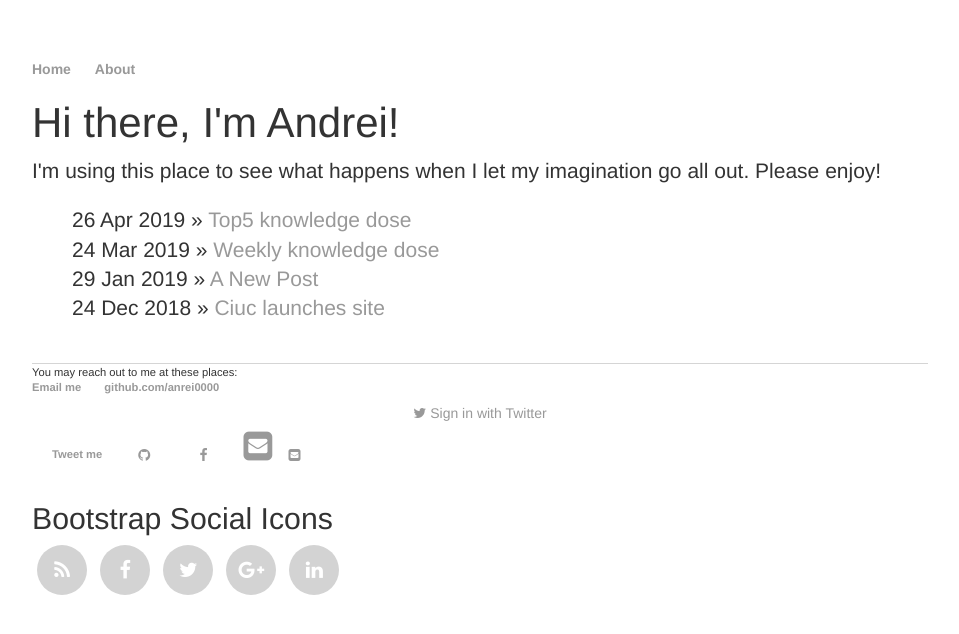
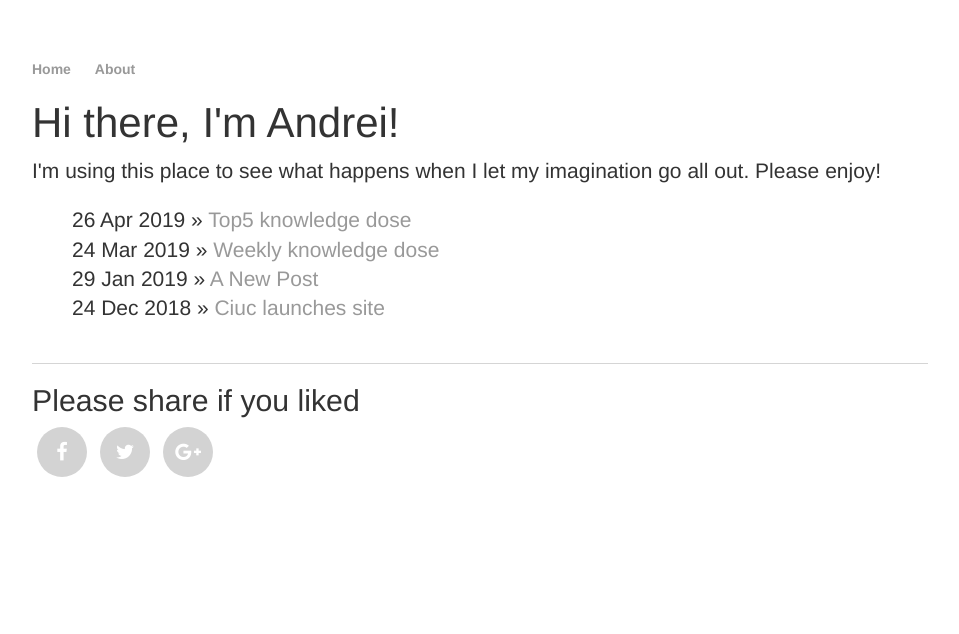
Before and after one commit to anrei0000/anrei0000.github.io, a Jekyll site: the page built from index.html, in a window 1280 px wide. Shown: the top 634 px of the page, without its empty margins (160-1119 px from the left). Built offline with Jekyll 4.4.1, drawn with Linux system fonts in a browser that asks for light colours; nearby versions of some CDN libraries; comment, search, counter and statistics services are not loaded.

Commit message:
- test fa

```diff
--- a/_layouts/default.html
+++ b/_layouts/default.html
@@ -21,46 +21,44 @@
 {{ content }}
 
 <footer>
-    You may reach out to me at these places:
-    <ul>
-        <li><a href="mailto:ciuculescu.andrei.dev@gmail.com">Email me</a></li>
-        <li><a href="https://github.com/anrei0000">github.com/anrei0000</a></li>
-        <li>
-            <a class="btn btn-block btn-social btn-twitter">
-                <span class="fa fa-twitter"></span> Sign in with Twitter
-            </a>
-        </li>
-        <li><a href="https://twitter.com/intent/tweet?screen_name=lpgfmk&ref_src=twsrc%5Etfw"
-               class="twitter-mention-button" data-show-count="false">Tweet me</a>
-            <script async src="https://platform.twitter.com/widgets.js" charset="utf-8"></script>
-        </li>
-        <li>
-            <a class="btn btn-social-icon btn-github" href="https://github.com/anrei0000">
-                <span class="fa fa-github"></span>
-            </a>
-        </li>
-        <li>
-            <a class="btn btn-social-icon btn-facebook">
-                <span class="fa fa-facebook"></span>
-            </a>
-        </li>
-        <li>
-            <a href="#" id="share-em" class="sharer button"><i class="fa fa-3x fa-envelope-square"></i></a>
-            <a class="btn btn-social-icon btn-facebook">
-                <span class="fa fa-envelope-square"></span>
-            </a>
-        </li>
-    </ul>
+<!--    You may reach out to me at these places:-->
+<!--    <ul>-->
+<!--        <li><a href="mailto:ciuculescu.andrei.dev@gmail.com">Email me</a></li>-->
+<!--        <li><a href="https://github.com/anrei0000">github.com/anrei0000</a></li>-->
+<!--        <li>-->
+<!--            <a class="btn btn-block btn-social btn-twitter">-->
+<!--                <span class="fa fa-twitter"></span> Sign in with Twitter-->
+<!--            </a>-->
+<!--        </li>-->
+<!--        <li><a href="https://twitter.com/intent/tweet?screen_name=lpgfmk&ref_src=twsrc%5Etfw"-->
+<!--               class="twitter-mention-button" data-show-count="false">Tweet me</a>-->
+<!--            <script async src="https://platform.twitter.com/widgets.js" charset="utf-8"></script>-->
+<!--        </li>-->
+<!--        <li>-->
+<!--            <a class="btn btn-social-icon btn-github" href="https://github.com/anrei0000">-->
+<!--                <span class="fa fa-github"></span>-->
+<!--            </a>-->
+<!--        </li>-->
+<!--        <li>-->
+<!--            <a class="btn btn-social-icon btn-facebook">-->
+<!--                <span class="fa fa-facebook"></span>-->
+<!--            </a>-->
+<!--        </li>-->
+<!--        <li>-->
+<!--            <a href="#" id="share-em" class="sharer button"><i class="fa fa-3x fa-envelope-square"></i></a>-->
+<!--            <a class="btn btn-social-icon btn-facebook">-->
+<!--                <span class="fa fa-envelope-square"></span>-->
+<!--            </a>-->
+<!--        </li>-->
+<!--    </ul>-->
     <div class="container">
         <div class="row">
-            <h2>Bootstrap Social Icons</h2>
+            <h2>Please share if you liked</h2>
             <div>
                 <ul class="social-network social-circle">
-                    <li><a href="#" class="icoRss" title="Rss"><i class="fa fa-rss"></i></a></li>
                     <li><a href="#" class="icoFacebook" title="Facebook"><i class="fa fa-facebook"></i></a></li>
                     <li><a href="#" class="icoTwitter" title="Twitter"><i class="fa fa-twitter"></i></a></li>
                     <li><a href="#" class="icoGoogle" title="Google +"><i class="fa fa-google-plus"></i></a></li>
-                    <li><a href="#" class="icoLinkedin" title="Linkedin"><i class="fa fa-linkedin"></i></a></li>
                 </ul>
             </div>
         </div>
```
